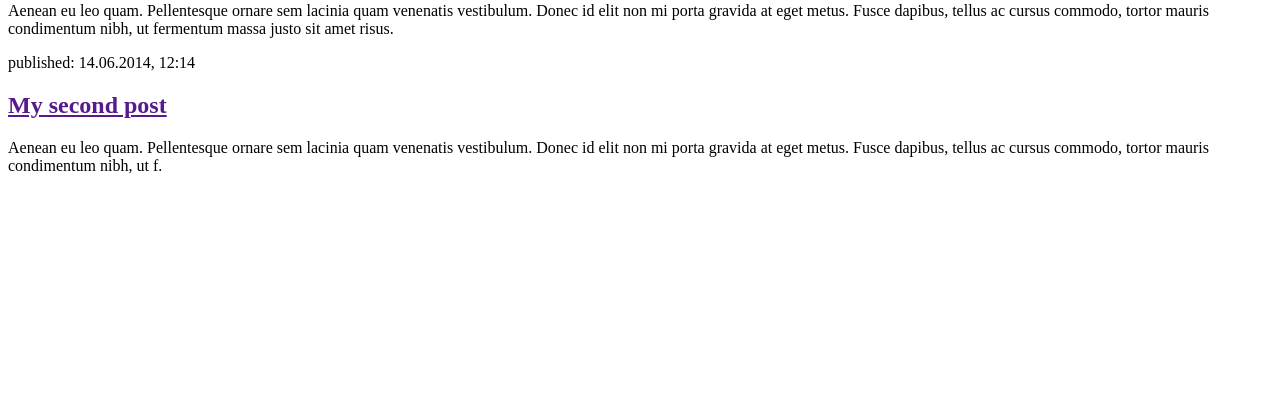
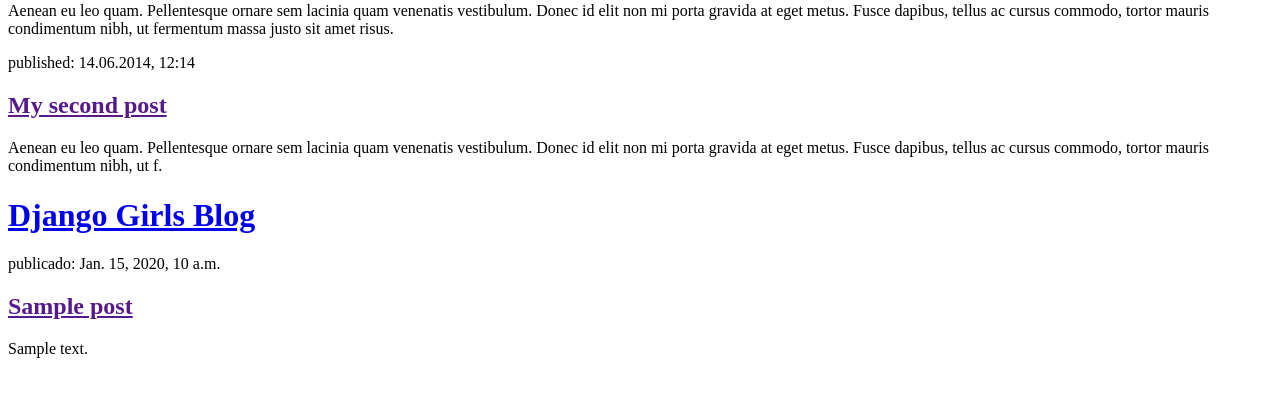
Before and after one commit to AngieVMR29/my-first-blog, a Django app: page / in a window 1280 px wide. Shown: the part 149-546 px from the top of the page. Run offline with Django 5.2, Linux system fonts and the light colour scheme; tables that the repository leaves empty hold one stand-in row (values such as "Sample post").

Commit message:
Plantilla modificada para mostrar post desde base de datos

```diff
--- a/blog/templates/blog/post_list.html
+++ b/blog/templates/blog/post_list.html
@@ -10,13 +10,35 @@
     <div>
       <p>published: 14.06.2014, 12:14</p>
       <h2><a href="">My first post</a></h2>
-            <p>Aenean eu leo quam. Pellentesque ornare sem lacinia quam venenatis vestibulum. Donec id elit non mi porta gravida at eget metus. Fusce dapibus, tellus ac cursus commodo, tortor mauris condimentum nibh, ut fermentum massa justo sit amet risus.</p>
+      <p>
+        Aenean eu leo quam. Pellentesque ornare sem lacinia quam venenatis
+        vestibulum. Donec id elit non mi porta gravida at eget metus. Fusce
+        dapibus, tellus ac cursus commodo, tortor mauris condimentum nibh, ut
+        fermentum massa justo sit amet risus.
+      </p>
     </div>
 
     <div>
       <p>published: 14.06.2014, 12:14</p>
       <h2><a href="">My second post</a></h2>
-            <p>Aenean eu leo quam. Pellentesque ornare sem lacinia quam venenatis vestibulum. Donec id elit non mi porta gravida at eget metus. Fusce dapibus, tellus ac cursus commodo, tortor mauris condimentum nibh, ut f.</p>
+      <p>
+        Aenean eu leo quam. Pellentesque ornare sem lacinia quam venenatis
+        vestibulum. Donec id elit non mi porta gravida at eget metus. Fusce
+        dapibus, tellus ac cursus commodo, tortor mauris condimentum nibh, ut f.
+      </p>
+    </div>
+    <div>
+      <div>
+        <h1><a href="/">Django Girls Blog</a></h1>
+      </div>
+
+      {% for post in posts %}
+      <div>
+        <p>publicado: {{ post.published_date }}</p>
+        <h2><a href="">{{ post.title }}</a></h2>
+        <p>{{ post.text|linebreaksbr }}</p>
+      </div>
+      {% endfor %}
     </div>
   </body>
 </html>
--- a/blog/views.py
+++ b/blog/views.py
@@ -1,4 +1,7 @@
 from django.shortcuts import render
+from django.utils import timezone
+from .models import Post
 
 def post_list(request):
-    return render(request, 'blog/post_list.html', {})
+    posts = Post.objects.filter(published_date__lte=timezone.now()).order_by('published_date')
+    return render(request, 'blog/post_list.html', {'posts': posts})
```
Lines whose indentation alone changed are shown as unchanged.
